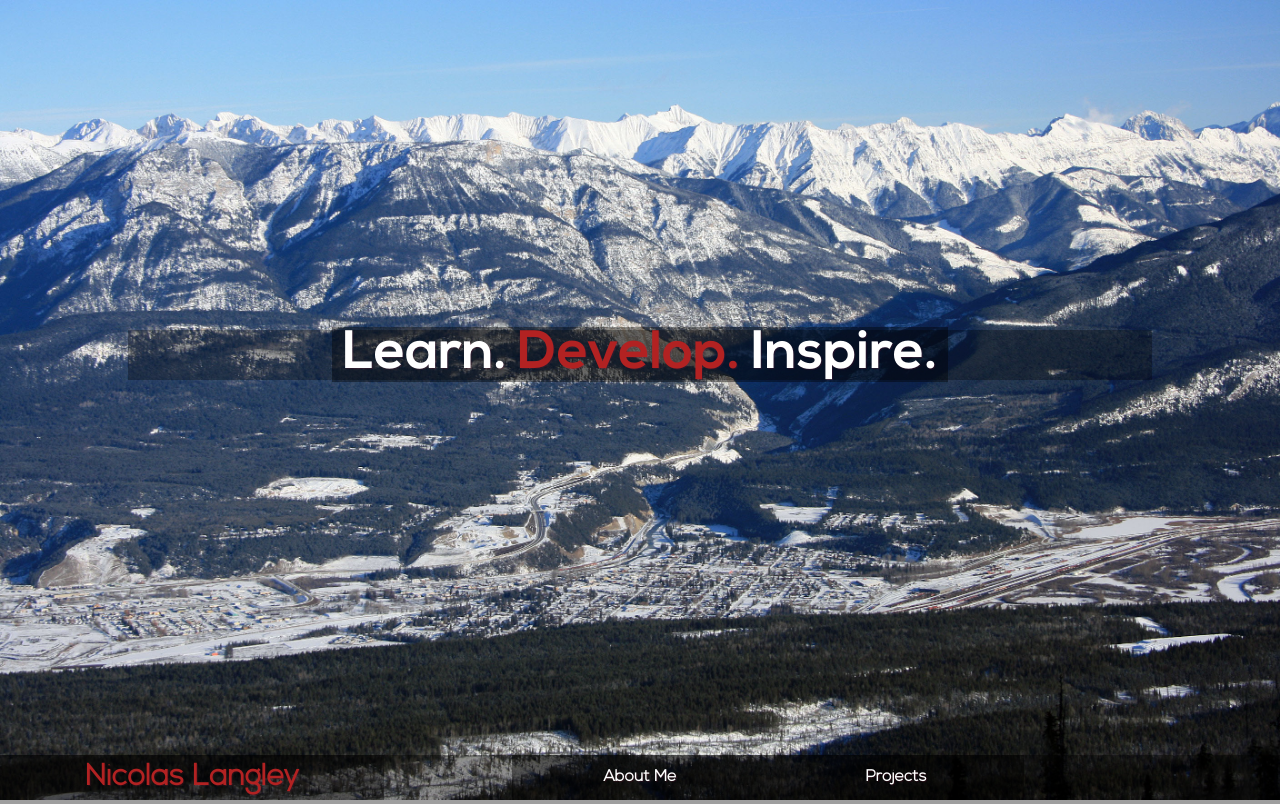
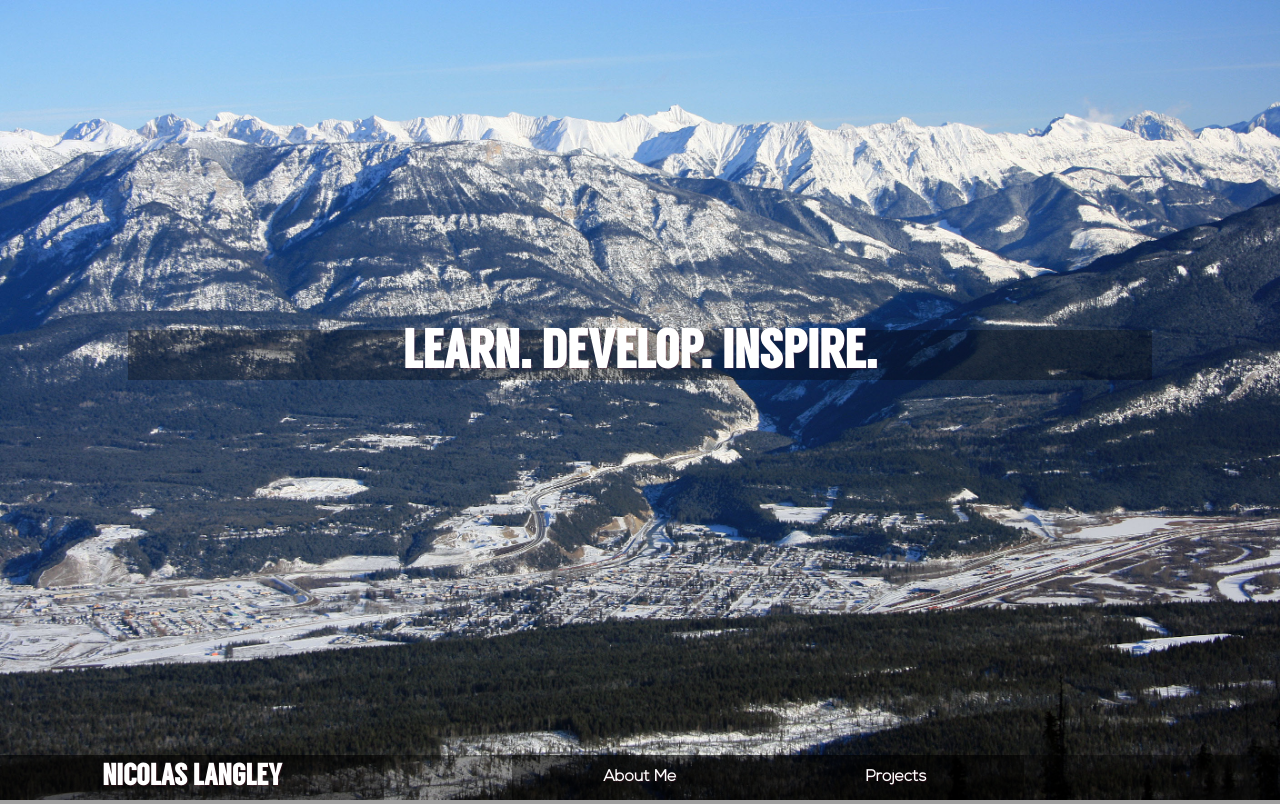
Before and after one commit to nicolaslangley/nicolaslangley.github.io, a plain HTML site: page index.html in a window 1280 px wide. Shown: the top 804 px of the page. Drawn offline with Linux system fonts and the light colour scheme; grey boxes are pictures that could not be loaded.

Commit message:
Added new fonts and removed red

```diff
--- a/index.html
+++ b/index.html
@@ -9,7 +9,7 @@
   <div class="main-container">
 <!--    Menu along bottom -->
     <input type="radio" name="radio-set" id="name"/>
-    <a href="#golden-panel" id="name">Nicolas Langley</a>
+    <a href="#golden-panel" id="name">NICOLAS LANGLEY</a>
 
     <input type="radio" name="radio-set" id="control-2"/>
     <a href="#mcgill-panel">About Me</a>
@@ -20,14 +20,14 @@
 <!--    Main display area -->
     <div class="main-scroll">
       <section class="panel golden" id="golden-panel">
-        <h2> <span class="content-header" id="main-header">Learn. <span style="color: #B22222;">Develop.</span> Inspire.</span> </h2>
+        <h2> <span class="content-header" id="main-header">LEARN. DEVELOP. INSPIRE.</span> </h2>
       </section>
       <section class="panel mcgill" id="mcgill-panel">
-        <h2> <span class="content-header">Who am I?</span> </h2>
+        <h2> <span class="content-header">WHO AM I?</span> </h2>
         <p><span class="content-text"> Learn more about me on  <a class="p-link" href="https://www.linkedin.com/pub/nicolas-langley/38/552/76">LinkedIn <img class="logo-image" src="assets/images/linkedin_logo_white.png"></a></span></p>
       </section>
       <section class="panel ucla" id="ucla-panel">
-        <h2> <span class="content-header"> What have I done?</span> </h2>
+        <h2> <span class="content-header"> WHAT HAVE I DONE?</span> </h2>
         <p> <span class="content-text"> Check me out on <a class="p-link" href="http://github.com/nicolaslangley">GitHub <img class="logo-image" src="assets/images/github_logo_white.png"></a></span> </p>
       </section>
     </div>
--- a/style.css
+++ b/style.css
@@ -6,6 +6,10 @@ src: url("assets/fonts/nexa/Nexa Light.otf");
 @font-face {
 font-family: 'nexa-bold';
 src: url("assets/fonts/nexa/Nexa Bold.otf");
+}
+@font-face {
+font-family: 'langdon';
+src: url("assets/fonts/langdon/Langdon.otf");
 }
 
 /*Default background and font*/
@@ -44,8 +48,9 @@ body {
   cursor: pointer;
   font-size: 30px;
   height: 45px;
+  font-family: langdon;
   line-height: 45px;
-  color: #B22222;
+  color: #fff;
 
 }
 
@@ -323,7 +328,7 @@ body {
 }
 
 .ucla {
-  background: url("./assets/images/ucla_campus.jpg");
+  background: url("./assets/images/ucla_campus_night.jpg");
   background-size: cover;
 }
 
@@ -335,13 +340,13 @@ body {
   background-color: rgba(0,0,0,0.0);
   padding-right:1%;
   padding-left:1%;
-  color: #B22222;
-  font-family: nexa-bold;
+  color: #fff;
+  font-family: Langdon;
 }
 
 .content-header#main-header {
   color: #fff;
-  background-color: rgba(0,0,0,0.4);
+  background-color: rgba(0,0,0,0.);
 }
 
 .content-text {
```
Also changed, not shown: assets/fonts/langdon/Langdon.otf (added), 1 other file.
